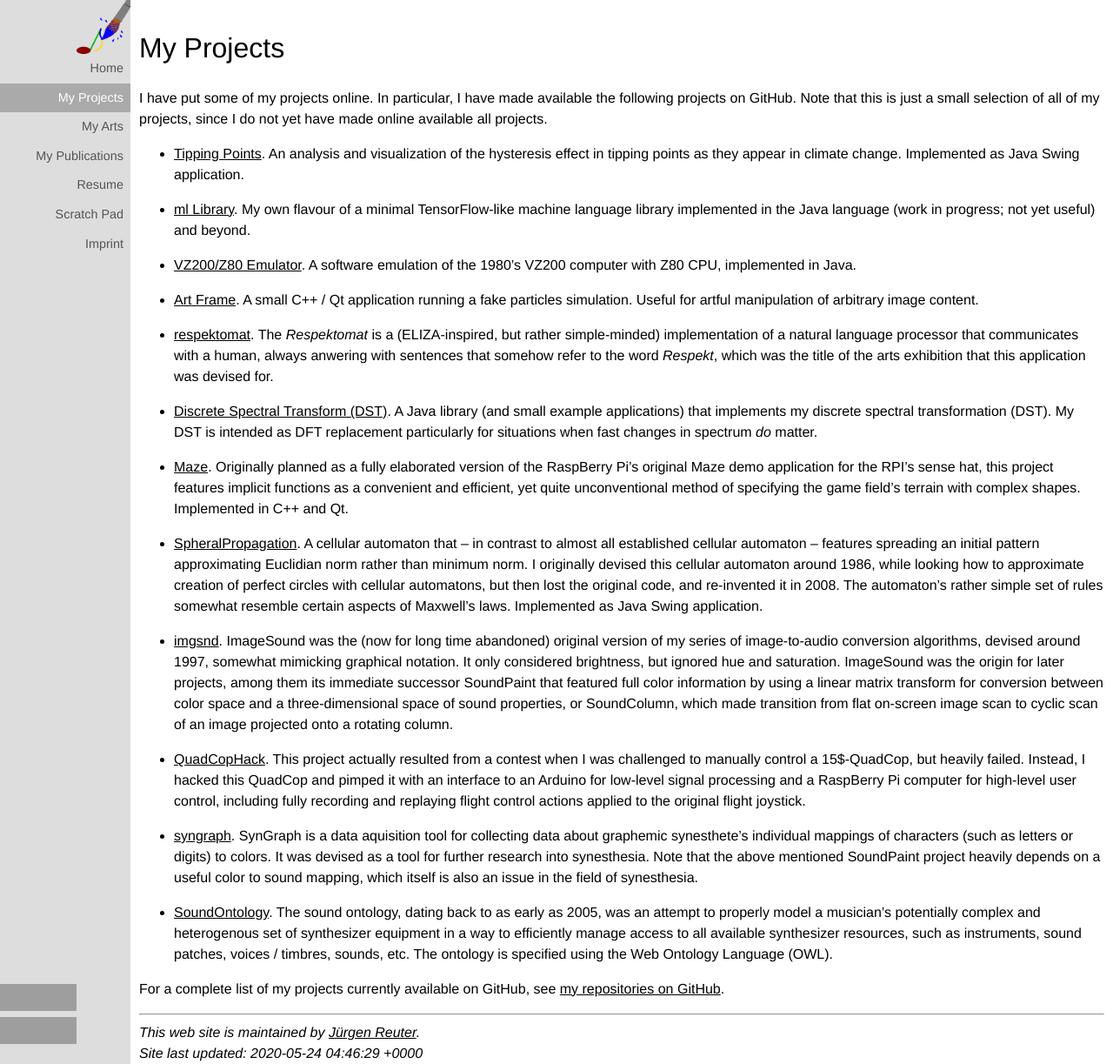
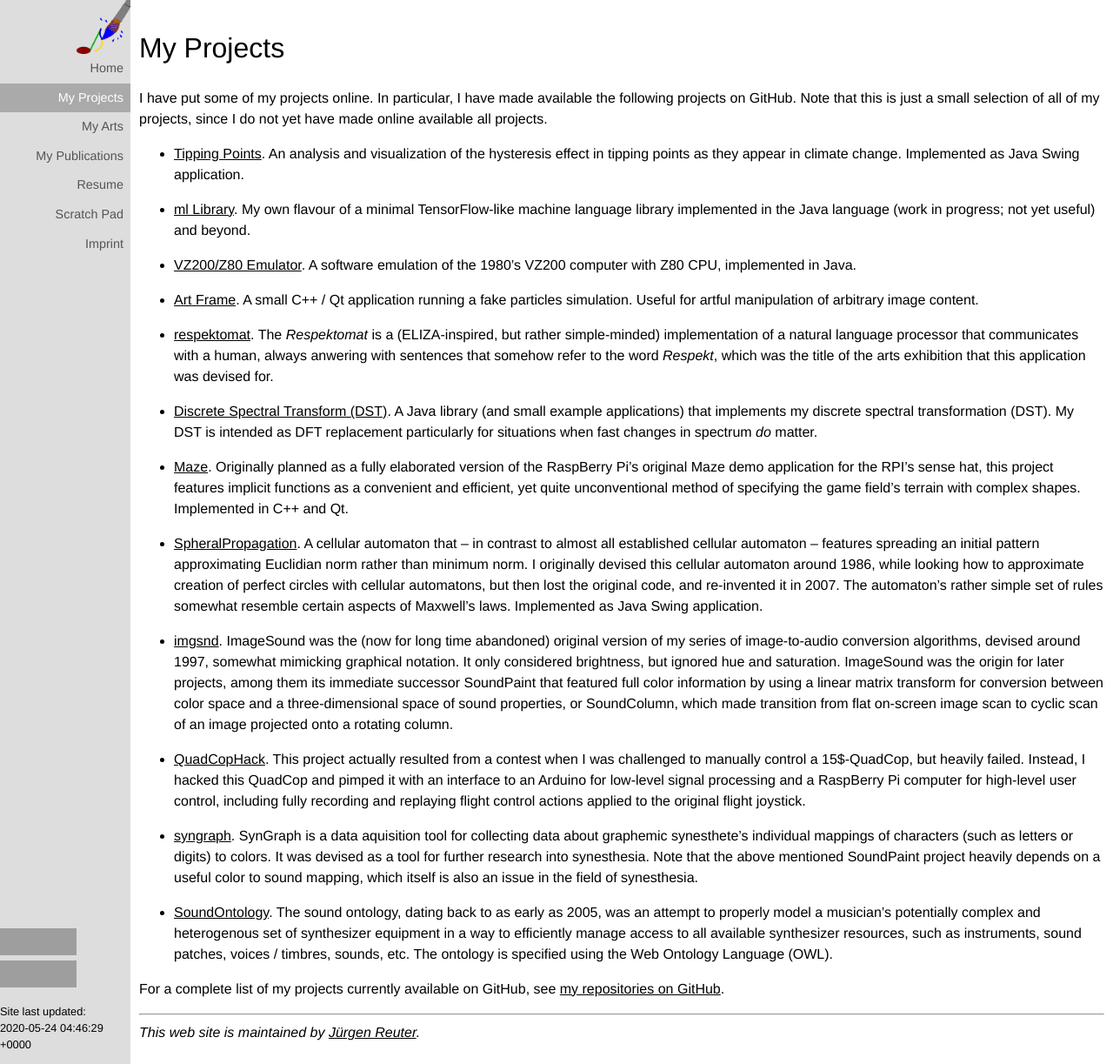
Before and after one commit to soundpaint/soundpaint.github.io, a Jekyll site: the page built from projects.md, in a window 1280 px wide and 1223 px high. Shown: the whole window at 87% size. Built offline with Jekyll 4.4.1, drawn with Linux system fonts in a browser that asks for light colours; our own code applies the rules of GitHub Pages for plain Markdown files; grey boxes are pictures that could not be loaded.

Commit message:
Site Status on Side Bar
* Move date of last site update from main
  to side bar.
* Fix year of spherical spreading
  re-invention.

```diff
--- a/_includes/_footer.html
+++ b/_includes/_footer.html
@@ -3,7 +3,6 @@
         <div id="address">
           <address>
             This web site is maintained by
-            <a href="https://www.juergen-reuter.de/">Jürgen Reuter</a>.<br />
-            Site last updated: {{ site.time }}<br />
+            <a href="https://www.juergen-reuter.de/">Jürgen Reuter</a>.
           </address>
         </div>
--- a/_includes/_nav.html
+++ b/_includes/_nav.html
@@ -13,7 +13,7 @@
             </div>
 {% endfor %}
           </nav>
-          <div id="validator-icons">
+          <div id="site-status">
             <p>
               <a href="https://validator.w3.org/check?uri=referer">
                 <img style="border:0;width:88px;height:31px"
@@ -26,5 +26,9 @@
                      alt="Valid CSS!" />
               </a>
             </p>
+            <p>
+              Site last updated:<br />
+              {{ site.time }}
+            </p>
           </div>
         </div>
--- a/_sass/layout.scss
+++ b/_sass/layout.scss
@@ -60,8 +60,9 @@ a {
   font-weight: 200;
 }
 
-#validator-icons {
+#site-status {
   position: fixed;
   bottom: 0;
   width: 150px;
+  font-size: 0.8em;
 }
--- a/projects.md
+++ b/projects.md
@@ -49,7 +49,7 @@ online available all projects.
   approximating Euclidian norm rather than minimum norm.  I originally
   devised this cellular automaton around 1986, while looking how to
   approximate creation of perfect circles with cellular automatons,
-  but then lost the original code, and re-invented it in 2008.  The
+  but then lost the original code, and re-invented it in 2007.  The
   automaton's rather simple set of rules somewhat resemble certain
   aspects of Maxwell's laws.  Implemented as Java Swing application.
 
```
